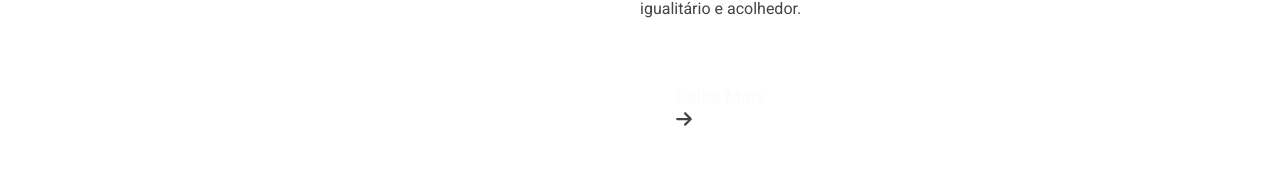
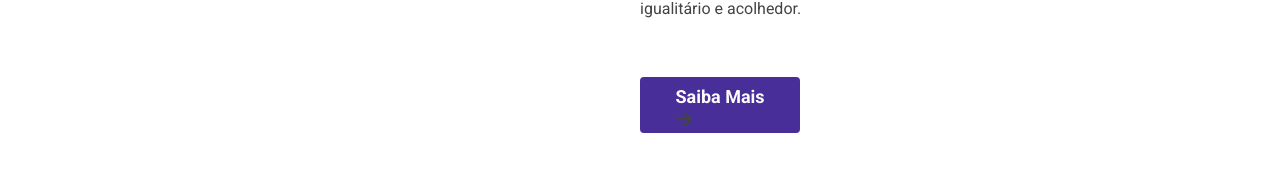
Before and after one commit to Projeto-FrontEnd-Fusion/Aceve-website-development, a Next.js app: page / in a window 1280 px wide. Shown: the part 1007-1177 px from the top of the page. Built offline with nearby package versions, Linux system fonts and the light colour scheme.

Commit message:
refact : background button

```diff
--- a/src/components/Whoweare/Paragraph.tsx
+++ b/src/components/Whoweare/Paragraph.tsx
@@ -24,7 +24,7 @@ export const ParagraphSection = () => {
         >
           <Button
             size="small"
-            backgroundColor="purple"
+            Background="purple"
             fontColor="white"
             icon={<FaArrowRight />}
           >
```
Also changed, not shown: 1 other file (tests, documents, lock files or other folders).
